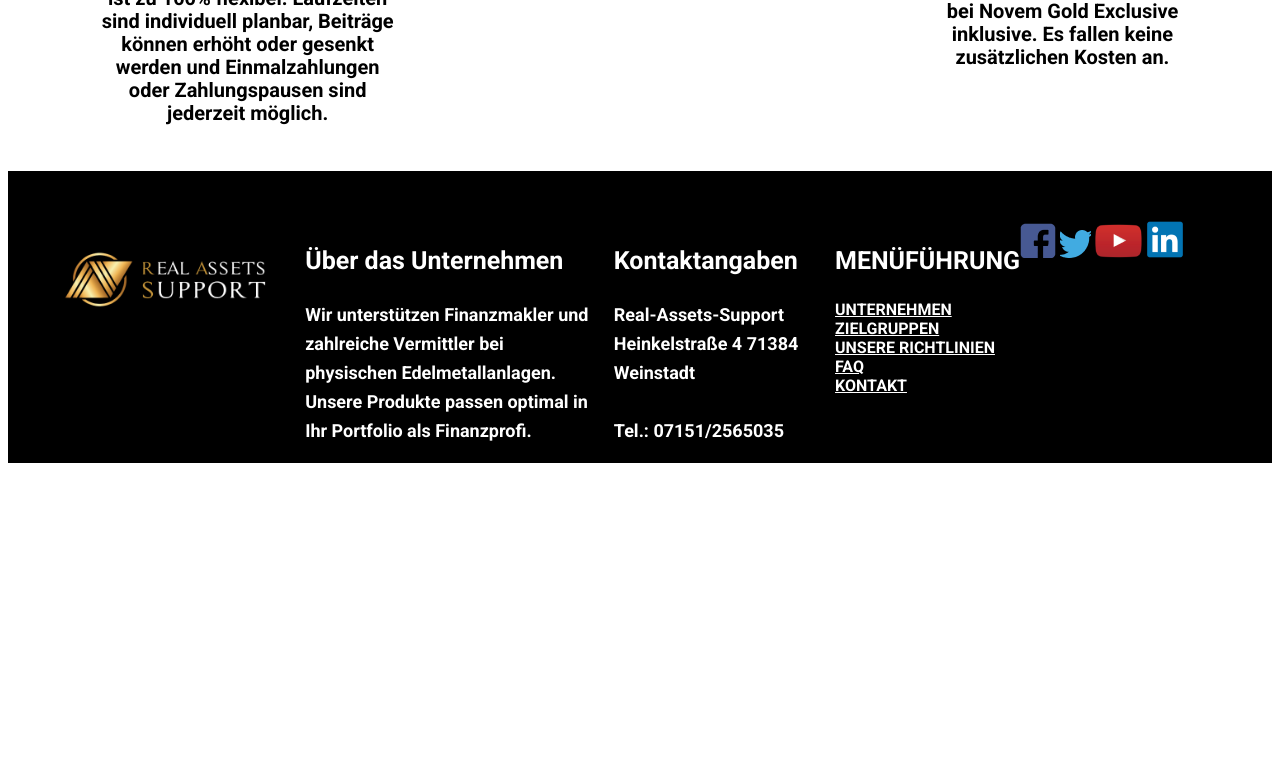
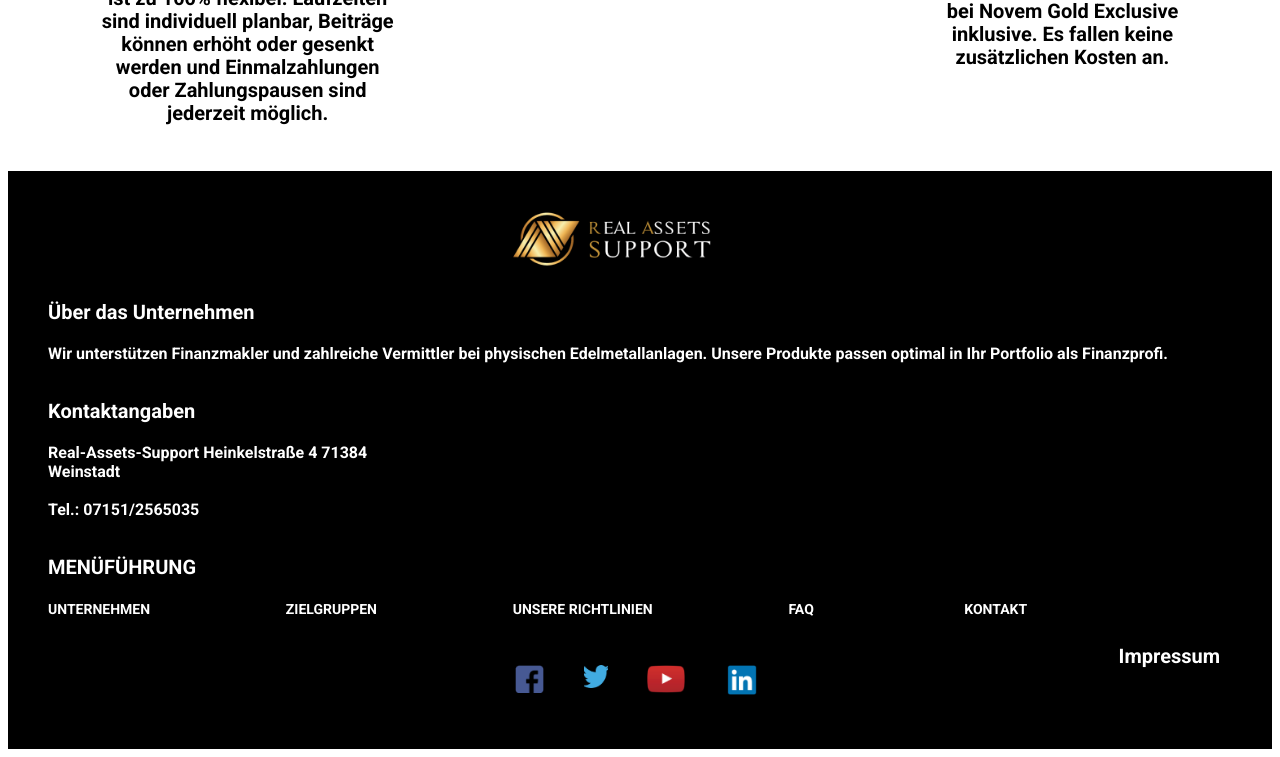
Before and after one commit to tarasPerun/real_assets_support, a plain HTML site: page src/index.html in a window 1280 px wide. Shown: the part 4819-5576 px from the top of the page. Before the commit the page ends 5290 px from the top, so only its background shows below. Drawn offline with Linux system fonts and the light colour scheme.

Commit message:
22.11.22:50

```diff
--- a/src/index.html
+++ b/src/index.html
@@ -261,7 +261,7 @@
                         Tel.: 07151/2565035</p>
                 </div>
                 <div class="footer_wrapper_item_4">
-                    <p class="footer_subtitle">MENÜFÜHRUNG</p>
+                    <p class="footer_subtitle">             MENÜFÜHRUNG</p>
                         <nav>
                           <ul class="footer_menu">
                             <li class="footer_menu_item"><a href="#" class="footer_menu_link">UNTERNEHMEN</a></li>
@@ -269,21 +269,22 @@
                             <li class="footer_menu_item"><a href="#require" class="footer_menu_link">UNSERE RICHTLINIEN</a></li>
                             <li class="footer_menu_item"><a href="#" class="footer_menu_link">FAQ</a></li>
                             <li class="footer_menu_item"><a href="#" class="footer_menu_link">KONTAKT</a></li>
+                          </ul>
                         </nav>
                 </div>
 
                 <div class="footer_wrapper_item_5">
                     <div class="social">
                         <a href="https://facebook.com"><img src="icons/facebook.png" class="facebook" alt="facebook"></a>
-                        <a href="https://twitter.com"><img src="icons/twitter.png" class="twitter"alt="twitter"></a>
-                        <a href="https://youtube.com"><img src="icons/youtube.png" class="youtube"alt="youtube"></a>
-                        <a href="https://linkedin.com"><img src="icons/linkedin.png" class="linkedin"alt="linkedin"></a>
-                        <a href="#" class="impressum">Impressum</a>
+                        <a href="https://twitter.com"><img src="icons/twitter.png" class="twitter" alt="twitter"></a>
+                        <a href="https://youtube.com"><img src="icons/youtube.png" class="youtube" alt="youtube"></a>
+                        <a href="https://linkedin.com"><img src="icons/linkedin.png" class="linkedin" alt="linkedin"></a>
+
                     </div>
                     </div>
                 </div>
             </div>
-        </div>
+            <a href="#" class="impressum">Impressum</a>
     </footer>
 
     <script src="js/scrypt.js"></script>
--- a/src/sass/_media.sass
+++ b/src/sass/_media.sass
@@ -92,6 +92,60 @@
                 margin-top: 10px
                 line-height: 20px
 
+.footer
+    &_wrapper
+        &_item
+            padding: 30px 20px
+            &_1
+                margin: 0
+                width: 268px
+                img
+                    width: 100%
+            &_2
+                margin-left: 20px
+                color: white
+                width: 350px
+
+            &_3
+                color: white
+                width: 273px
+                margin-left: 20px
+            &_4
+                color: white
+                width: 250px
+                margin-left: 20px
+                a
+                    color: white
+                    text-decoration: none
+                    &:hover
+                        color: red
+            &_5
+                width: 250px
+                margin-left: 30px
+                padding-top: 30px
+                padding-bottom: 20px
+                .social
+                    display: flex
+                    justify-content: space-between
+    &_menu
+        list-style-type: none
+        &_link
+            margin-left: -40px
+            font-size: 14px
+            line-height: 20px
+
+
+    &_subtitle
+        font-size: 17px
+    &_text
+        font-size: 14px
+        line-height: 19px
+
+
+
+.impressum
+    font-size: 20px
+
 @media (max-width: 991px)
     header
     .header
@@ -185,6 +239,65 @@
             text-align: left
             width: 55%
 
+.footer
+    &_wrapper
+        &_item
+            padding: 30px 20px
+            flex-direction: column
+            &_1
+                margin: 0 auto
+                // width: 268px
+                img
+                    width: 80%
+            &_2
+                // margin-left: 20px
+                width: 100%
+
+            &_3
+                width: 100%
+            &_4
+                color: white
+                width: 80%
+                margin-left: 20px
+
+                a
+                    color: white
+                    text-decoration: none
+                    &:hover
+                        color: red
+            &_5
+                width: 250px
+                margin-left: 30px
+                padding-top: 30px
+                padding-bottom: 20px
+                display: block
+                margin: 0 auto
+                .social
+                    display: flex
+
+                    justify-content: space-between
+    &_menu
+        list-style-type: none
+        display: flex
+        justify-content: space-between
+        flex-direction: row
+        &_link
+            margin-left: -40px
+            font-size: 14px
+            line-height: 20px
+
+
+    &_subtitle
+        font-size: 20px
+    &_text
+        font-size: 16px
+        line-height: 19px
+
+
+
+.impressum
+    font-size: 20px
+
 @media (max-width: 767px)
     header
     .header
@@ -228,8 +341,8 @@
                 .hamburger
                     display: block
                     position: absolute
-                    right: 10px
-                    top: 30px
+                    right: 50px
+                    top: 50px
                     transform: translateY(-50%)
                     width: 26px
                     height: 12px
@@ -249,16 +362,19 @@
                                 display: none
                             &:nth-child(3)
                                 transform: translateY(3px) rotate(45deg)
-    .xs-hidden
-        display: none
-    .xs-visible
-        display: block
 
     .main_line
+        display: none
         width: 91%
         top: 95px
         left: 35px
         filter: none
+
+    .slideshow
+        display: none
+    .slideshow_small
+        display: block
+
     .philosoph
         display: flex
         justify-content: center
@@ -370,11 +486,50 @@
                 margin-left: -100px
 
 @media (max-width: 575px)
-    .slideshow
-        display: none
 
-    .slideshow_small
-        display: block
+    header
+    .header
+        &_container
+            .navbar
+                .left_block
+                    margin-top: 0
+                    margin-left: 30px
+                    img
+                        width: 60%
+                .menu
+                    width: 80%
+                    &_link
+                        font-size: 16px
+                .hamburger
+                    display: block
+                    position: absolute
+                    right: 40px
+                    top: 30px
+                    transform: translateY(-50%)
+                    width: 26px
+                    height: 12px
+                    span
+                        display: block
+                        height: 2px
+                        width: 100%
+                        background-color: #fff
+                        margin-bottom: 5px
+                        transition: 0.5s all
+                    &_active
+                        span
+                            margin-bottom: -2px
+                            &:nth-child(1)
+                                transform:  translateY(3px) rotate(-45deg)
+                            &:nth-child(2)
+                                display: none
+                            &:nth-child(3)
+                                transform: translateY(3px) rotate(45deg)
+
+    // .slideshow
+    //     display: none
+
+    // .slideshow_small
+    //     display: block
 
 
 
```
Also changed, not shown: src/sass/_general.sass (+32 -27 lines), src/css/style.min.css, 1 other file.
